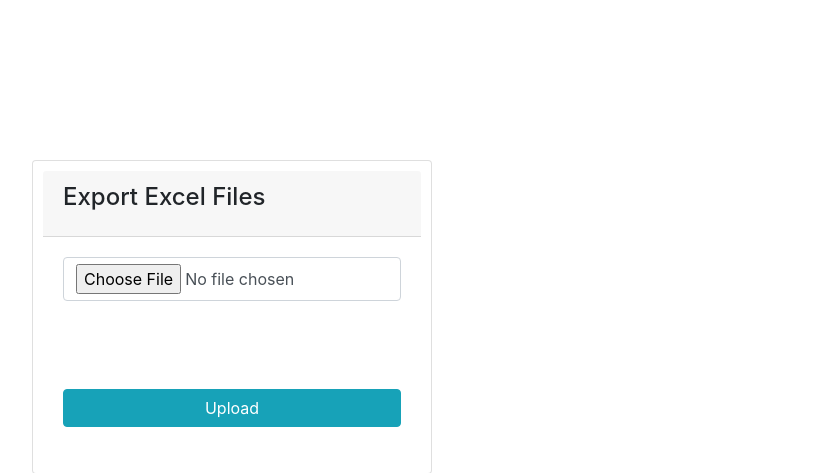
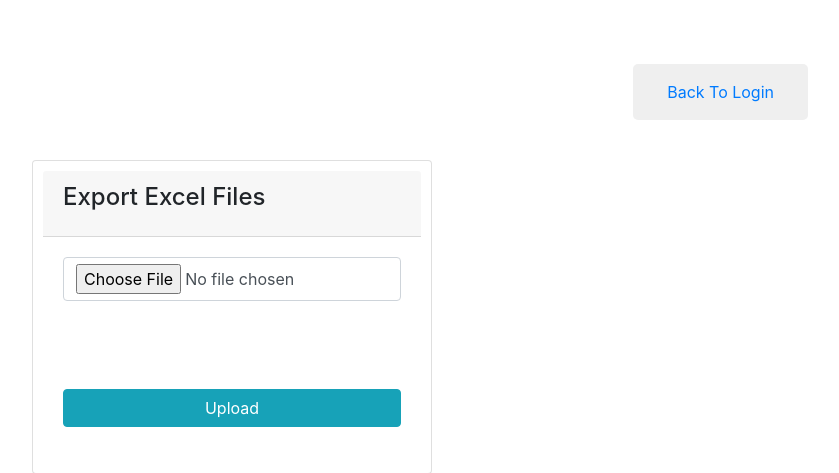
Before and after one commit to anurag835/Django-Deployment-with-AWS-EC2-RDS, a Django app: template student_marksheet/templates/student_marksheet/upload.html in a window 1280 px wide. Shown: the top 473 px of the page, without its empty margins (408-1247 px from the left). Run offline with Django 3.2, Linux system fonts and the light colour scheme; the template is opened without the code that fills it, so the values that code supplies are empty; some libraries are stand-ins or nearby versions.

Commit message:
changes in requirements.txt file

```diff
--- a/requirement.txt
+++ b/requirements.txt
@@ -18,11 +18,13 @@ defusedxml==0.7.1
 diff-match-patch==20200713
 Django==4.1.3
 django-import-export==3.0.1
+django-s3-storage==0.13.11
 docutils==0.16
 durationpy==0.5
 environ==1.0
 et-xmlfile==1.1.0
 future==0.18.2
+gunicorn==20.1.0
 hjson==3.1.0
 html5lib==1.1
 idna==3.4
@@ -36,6 +38,7 @@ openpyxl==3.0.10
 oscrypto==1.3.0
 Pillow==9.3.0
 placebo==0.9.0
+psycopg2-binary==2.9.5
 pyasn1==0.4.8
 pycodestyle==2.9.1
 pycparser==2.21
--- /dev/null
+++ b/student_marksheet/static/student_marksheet/css/style.css
@@ -0,0 +1,29 @@
+.dropdown {
+    text-align: center;
+    margin-top: -6rem;
+    border: none;
+    color: blue;
+    padding: 8px 18px;
+    border-radius: 5px;
+    text-align: center;
+    text-decoration: none;
+    font-size: 16px;
+    cursor: pointer;
+    float: right;
+    margin-right: 4rem;
+}
+
+.button {
+    text-align: center;
+    margin-top: -6rem;
+    border: none;
+    color: blue;
+    padding: 8px 18px;
+    border-radius: 5px;
+    text-align: center;
+    text-decoration: none;
+    font-size: 16px;
+    cursor: pointer;
+    float: right;
+    margin-right: 4rem;
+}
--- a/student_marksheet/templates/student_marksheet/upload.html
+++ b/student_marksheet/templates/student_marksheet/upload.html
@@ -5,7 +5,14 @@
 </div>
 {% endfor %}
 {% endif %}
+{% load static %}
+<link href="{% static 'student_marksheet/css/style.css' %}" rel="stylesheet">
 <link rel="stylesheet" href="https://maxcdn.bootstrapcdn.com/bootstrap/4.0.0/css/bootstrap.min.css">
+<div>
+    <button class="button button1" type="button">
+        <a class="nav-link" href="{% url 'input_roll'  %}">Back To Login</a>
+    </button>
+</div>
 <div class="card card-secondary" style="width: 400px; margin: auto; padding: 10px; margin-top: 10rem;">
     <div class="card-header">
         <h4 class="card-title">Export Excel Files</h4>
--- a/web_app/settings.py
+++ b/web_app/settings.py
@@ -11,7 +11,6 @@ https://docs.djangoproject.com/en/4.1/ref/settings/
 """
 
 from pathlib import Path
-# import os
 
 
 # Build paths inside the project like this: BASE_DIR / 'subdir'.
@@ -27,7 +26,7 @@ SECRET_KEY = "django-insecure-*tx*v!5%!ly+06xc=)li98lxga%#_jf*#2*eevu7d(p(l7dtst
 # SECURITY WARNING: don't run with debug turned on in production!
 DEBUG = True
 
-ALLOWED_HOSTS = ["127.0.0.1", "slyvb2r9yl.execute-api.us-east-1.amazonaws.com"]
+ALLOWED_HOSTS = ["*"]
 
 
 # Application definition
```
Also changed, not shown: student_marksheet/templates/student_marksheet/inputform.html (+22 -0 lines), student_marksheet/views.py (+3 -9 lines).
